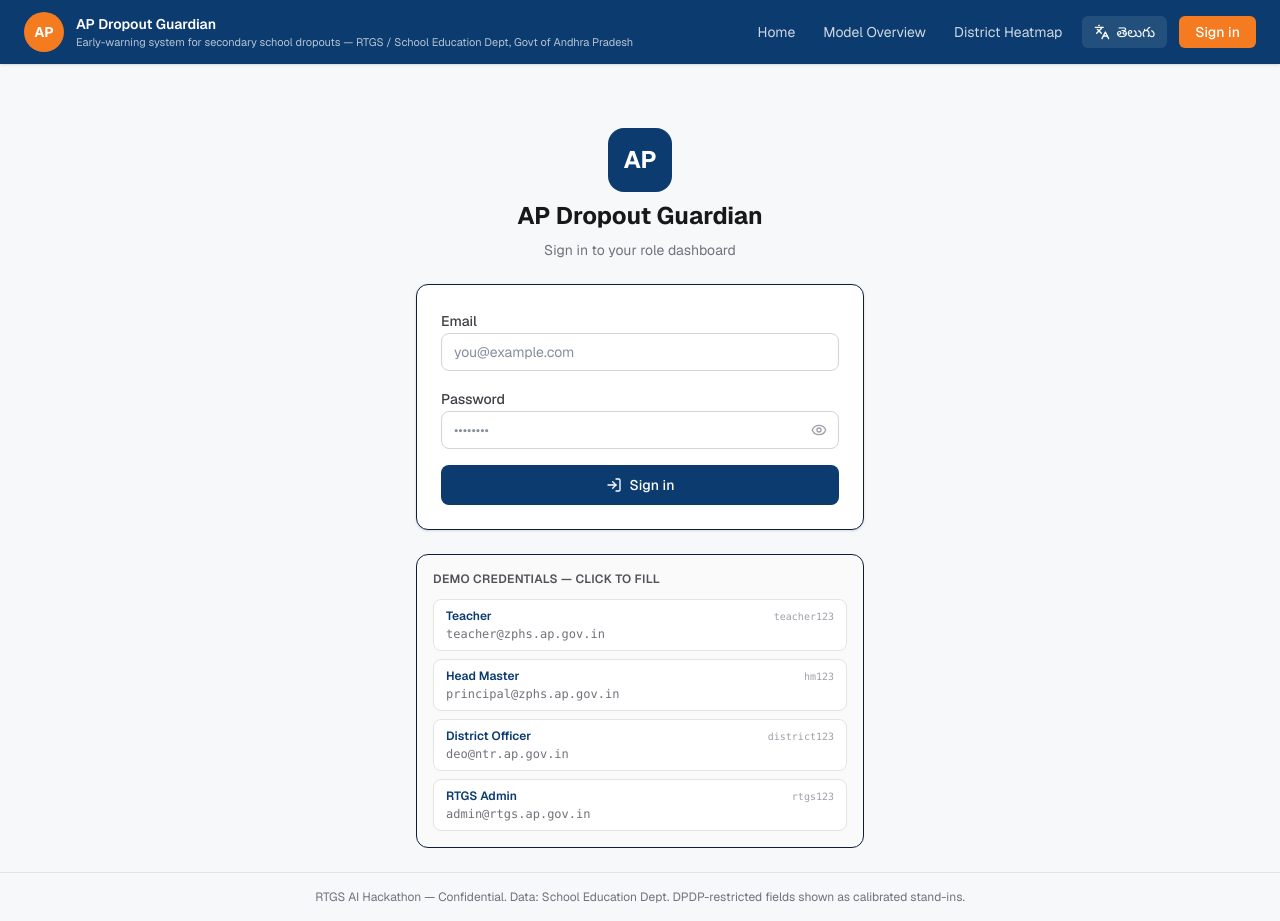
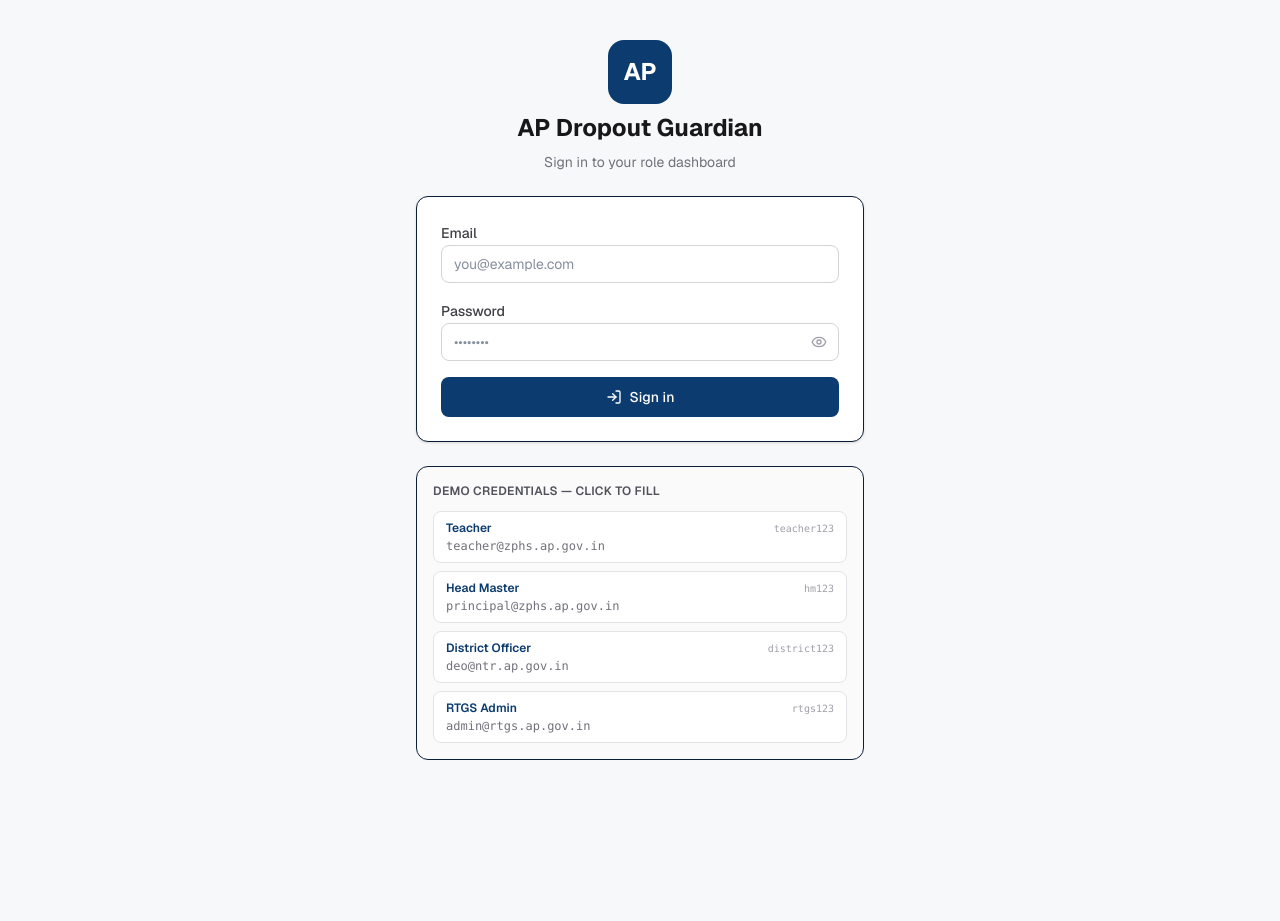
Before and after one commit to cma-org/ap-dropout-guardian, a Next.js app in the folder web/: page /login in a window 1280 px wide. After the commit the page ends 800 px from the top, so only its background shows below. Built offline with nearby package versions, Linux system fonts and the light colour scheme.

Commit message:
Refactor layout and header components for improved structure and styling. Introduced LayoutWrapper to encapsulate children elements in the RootLayout. Simplified Header component by removing unused navigation logic and optimizing imports.

```diff
--- a/web/src/app/layout.tsx
+++ b/web/src/app/layout.tsx
@@ -1,9 +1,9 @@
 import type { Metadata } from "next";
 import { Geist } from "next/font/google";
 import "./globals.css";
-import Header from "@/components/Header";
 import { I18nProvider } from "@/lib/i18n";
 import { AuthProvider } from "@/lib/auth";
+import LayoutWrapper from "@/components/LayoutWrapper";
 
 const geistSans = Geist({
   variable: "--font-geist-sans",
@@ -20,16 +20,12 @@ export default function RootLayout({
 }: Readonly<{ children: React.ReactNode }>) {
   return (
     <html lang="en" className={`${geistSans.variable} h-full antialiased`}>
-      <body className="min-h-full flex flex-col">
+      <body className="min-h-full">
         <AuthProvider>
           <I18nProvider>
-            <Header />
-            <main className="flex-1 w-full max-w-[1400px] mx-auto px-6 py-6">
+            <LayoutWrapper>
               {children}
-            </main>
-            <footer className="text-center text-xs text-zinc-500 py-4 border-t border-zinc-200">
-              RTGS AI Hackathon — Confidential. Data: School Education Dept. DPDP-restricted fields shown as calibrated stand-ins.
-            </footer>
+            </LayoutWrapper>
           </I18nProvider>
         </AuthProvider>
       </body>
--- a/web/src/components/Header.tsx
+++ b/web/src/components/Header.tsx
@@ -1,29 +1,16 @@
 "use client";
 import Link from "next/link";
-import { usePathname, useRouter } from "next/navigation";
+import { useRouter } from "next/navigation";
 import { useLang, T } from "@/lib/i18n";
 import { useAuth, ROLE_LABELS, ROLE_DASHBOARD } from "@/lib/auth";
-import { cn } from "@/lib/utils";
 import { Languages, LogOut, LayoutDashboard, ChevronDown } from "lucide-react";
 import { useState } from "react";
 
 export default function Header() {
   const { lang, toggle } = useLang();
   const { user, logout } = useAuth();
-  const path = usePathname();
   const router = useRouter();
   const [showUserMenu, setShowUserMenu] = useState(false);
-
-  const publicNav = [
-    { href: "/", label: "Home" },
-    { href: "/overview", label: T.nav.overview[lang] },
-    { href: "/map", label: T.nav.map[lang] },
-  ];
-
-  const roleNav = user ? [
-    { href: ROLE_DASHBOARD[user.role], label: "My Dashboard", icon: <LayoutDashboard className="h-3.5 w-3.5" /> },
-    ...publicNav,
-  ] : publicNav;
 
   const handleLogout = () => {
     logout();
@@ -33,7 +20,7 @@ export default function Header() {
 
   return (
     <header className="sticky top-0 z-40 bg-[color:var(--ap-navy)] text-white shadow-sm">
-      <div className="max-w-[1400px] mx-auto flex items-center gap-4 px-6 py-3">
+      <div className="flex items-center gap-4 px-6 py-3">
         <Link href="/" className="flex items-center gap-3 min-w-0 shrink-0">
           <div className="h-10 w-10 rounded-full bg-[color:var(--ap-orange)] flex items-center justify-center text-white font-bold text-sm shrink-0">
             AP
@@ -44,26 +31,7 @@ export default function Header() {
           </div>
         </Link>
 
-        <nav className="flex items-center gap-1 ml-auto flex-wrap">
-          {roleNav.map((n) => {
-            const active = n.href === "/" ? path === "/" : path.startsWith(n.href);
-            return (
-              <Link
-                key={n.href}
-                href={n.href}
-                className={cn(
-                  "flex items-center gap-1.5 px-3 py-1.5 text-sm rounded-md transition-colors",
-                  active
-                    ? "bg-white/15 text-white"
-                    : "text-white/80 hover:bg-white/10 hover:text-white"
-                )}
-              >
-                {"icon" in n && n.icon}
-                {n.label}
-              </Link>
-            );
-          })}
-
+        <nav className="flex items-center gap-1 ml-auto">
           <button
             onClick={toggle}
             className="ml-1 flex items-center gap-1.5 px-3 py-1.5 rounded-md bg-white/10 hover:bg-white/20 text-sm"
--- /dev/null
+++ b/web/src/components/LayoutWrapper.tsx
@@ -0,0 +1,36 @@
+"use client";
+import { usePathname } from "next/navigation";
+import Header from "./Header";
+import Sidebar from "./Sidebar";
+
+export default function LayoutWrapper({ children }: { children: React.ReactNode }) {
+  const pathname = usePathname();
+  const isLoginPage = pathname === "/login";
+
+  if (isLoginPage) {
+    return (
+      <div className="min-h-full flex flex-col">
+        <main className="flex-1">
+          {children}
+        </main>
+      </div>
+    );
+  }
+
+  return (
+    <div className="min-h-full flex flex-col">
+      <Header />
+      <div className="flex flex-1 min-h-0">
+        <Sidebar />
+        <div className="flex-1 flex flex-col min-w-0">
+          <main className="flex-1 w-full max-w-[1400px] mx-auto px-6 py-6">
+            {children}
+          </main>
+          <footer className="text-center text-xs text-zinc-500 py-4 border-t border-zinc-200">
+            RTGS AI Hackathon — Confidential. Data: School Education Dept. DPDP-restricted fields shown as calibrated stand-ins.
+          </footer>
+        </div>
+      </div>
+    </div>
+  );
+}
--- /dev/null
+++ b/web/src/components/Sidebar.tsx
@@ -0,0 +1,61 @@
+"use client";
+import Link from "next/link";
+import { usePathname } from "next/navigation";
+import { useLang, T } from "@/lib/i18n";
+import { useAuth, ROLE_DASHBOARD } from "@/lib/auth";
+import { cn } from "@/lib/utils";
+import { LayoutDashboard, Home, Info, Map as MapIcon } from "lucide-react";
+
+export default function Sidebar() {
+  const { lang } = useLang();
+  const { user } = useAuth();
+  const path = usePathname();
+
+  const publicNav = [
+    { href: "/", label: "Home", icon: <Home className="h-4 w-4" /> },
+    { href: "/overview", label: T.nav.overview[lang], icon: <Info className="h-4 w-4" /> },
+    { href: "/map", label: T.nav.map[lang], icon: <MapIcon className="h-4 w-4" /> },
+  ];
+
+  const roleNav = user ? [
+    { href: ROLE_DASHBOARD[user.role], label: "My Dashboard", icon: <LayoutDashboard className="h-4 w-4" /> },
+    ...publicNav,
+  ] : publicNav;
+
+  return (
+    <aside className="w-64 shrink-0 border-r border-zinc-200 bg-white hidden md:block">
+      <div className="sticky top-[64px] h-[calc(100vh-64px)] flex flex-col p-4">
+        <nav className="flex-1 space-y-1">
+          {roleNav.map((n) => {
+            const active = n.href === "/" ? path === "/" : path.startsWith(n.href);
+            return (
+              <Link
+                key={n.href}
+                href={n.href}
+                className={cn(
+                  "flex items-center gap-3 px-3 py-2 text-sm font-medium rounded-lg transition-colors",
+                  active
+                    ? "bg-[color:var(--ap-navy)] text-white"
+                    : "text-zinc-600 hover:bg-zinc-100 hover:text-zinc-900"
+                )}
+              >
+                {n.icon}
+                {n.label}
+              </Link>
+            );
+          })}
+        </nav>
+
+        <div className="mt-auto pt-4 border-t border-zinc-100">
+          <div className="px-3 py-2 text-[10px] font-bold text-zinc-400 uppercase tracking-wider">
+            System Status
+          </div>
+          <div className="px-3 py-2 flex items-center gap-2">
+            <div className="h-2 w-2 rounded-full bg-green-500 animate-pulse" />
+            <span className="text-xs text-zinc-500">Live Data Feed</span>
+          </div>
+        </div>
+      </div>
+    </aside>
+  );
+}
```
